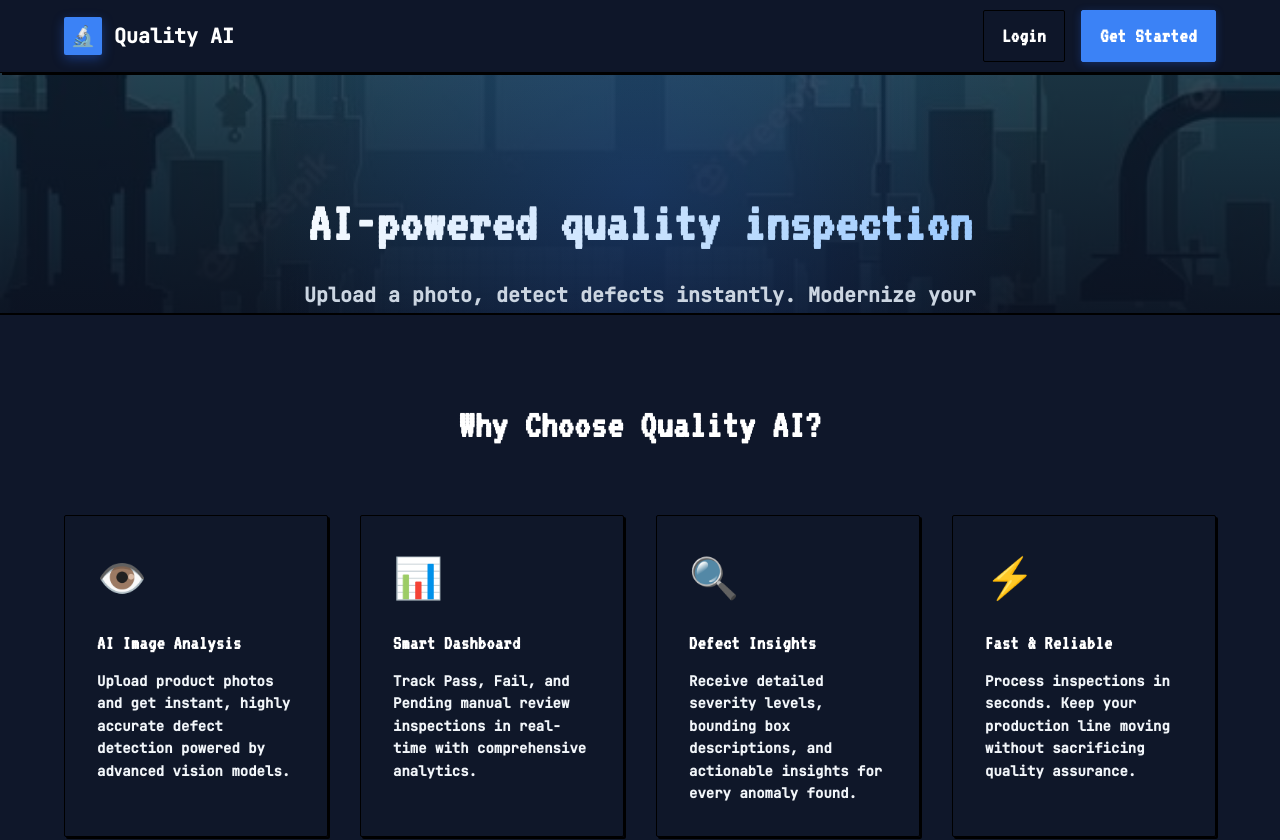
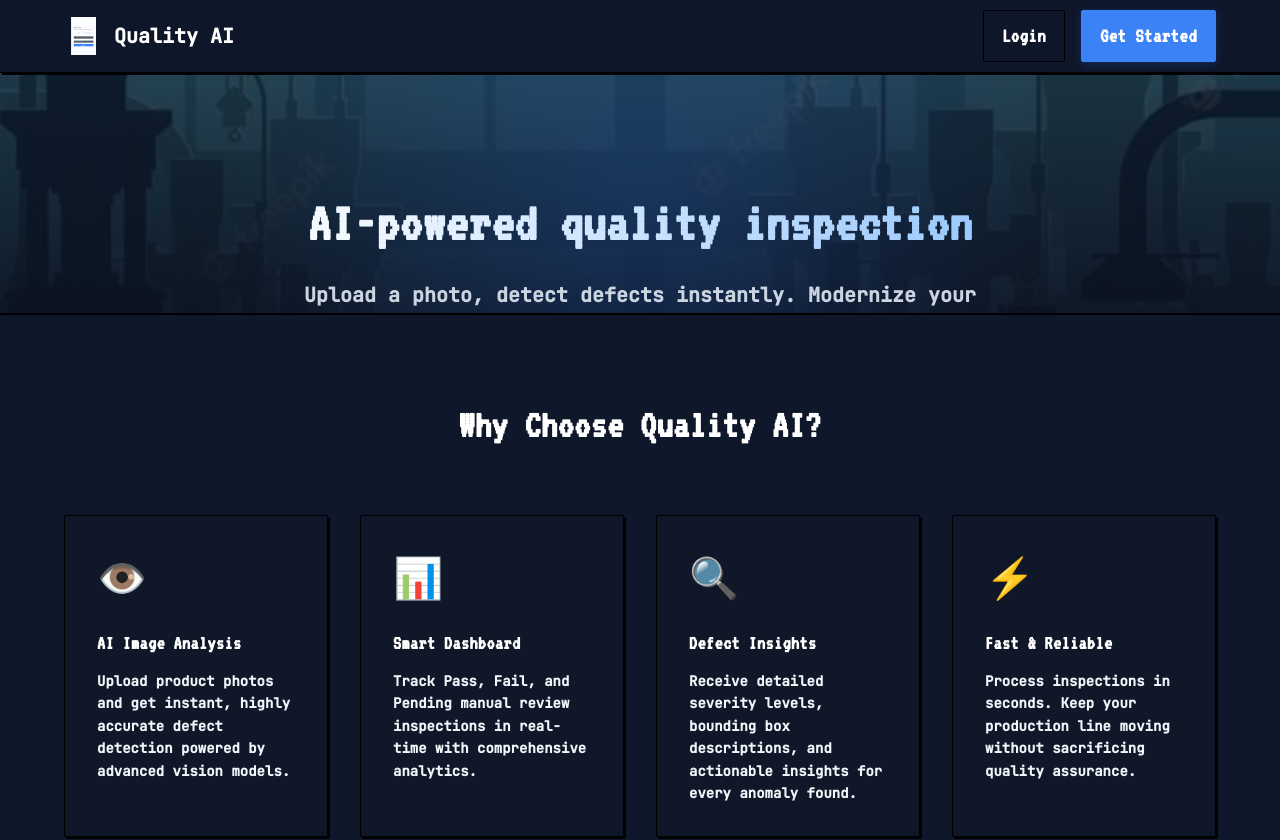
Before and after one commit to SenthilKumaran958/Quality-Anspection-Agent, a website: page frontend/index.html in a window 1280 px wide. Shown: the top 840 px of the page. Drawn offline with Linux system fonts and the light colour scheme.

Commit message:
design: set custom factory refinery plant icon as project brand logo across all app modules

```diff
--- a/frontend/css/styles.css
+++ b/frontend/css/styles.css
@@ -137,13 +137,11 @@ h3 { font-size: 1.5rem; }
 .logo-icon {
   width: 38px;
   height: 38px;
-  background: var(--primary);
+  background-image: url('../images/logo.png');
+  background-size: contain;
+  background-repeat: no-repeat;
+  background-position: center;
   border-radius: var(--radius-md);
-  display: flex;
-  align-items: center;
-  justify-content: center;
-  font-size: 20px;
-  box-shadow: 0 4px 12px rgba(37,99,235,0.4);
   flex-shrink: 0;
 }
 
--- a/frontend/index.html
+++ b/frontend/index.html
@@ -21,7 +21,7 @@
   <nav class="landing-nav">
     <div class="landing-nav-container">
       <div class="landing-logo">
-        <span class="logo-icon">🔬</span>
+        <span class="logo-icon"></span>
         <span class="logo-text">Quality AI</span>
       </div>
       <div class="landing-nav-links">
@@ -115,7 +115,7 @@
   <footer class="landing-footer">
     <div class="footer-container">
       <div class="footer-brand">
-        <span class="logo-icon">🔬</span> Quality AI Inspection Agent
+        <span class="logo-icon"></span> Quality AI Inspection Agent
       </div>
       <div class="footer-copyright">
         &copy; 2026 Quality AI. All rights reserved.
```
Also changed, not shown: frontend/admin.html (+1 -1 lines), frontend/dashboard.html (+1 -1 lines), frontend/inspection.html (+1 -1 lines), frontend/login.html (+5 -5 lines), frontend/images/logo.png (added).
